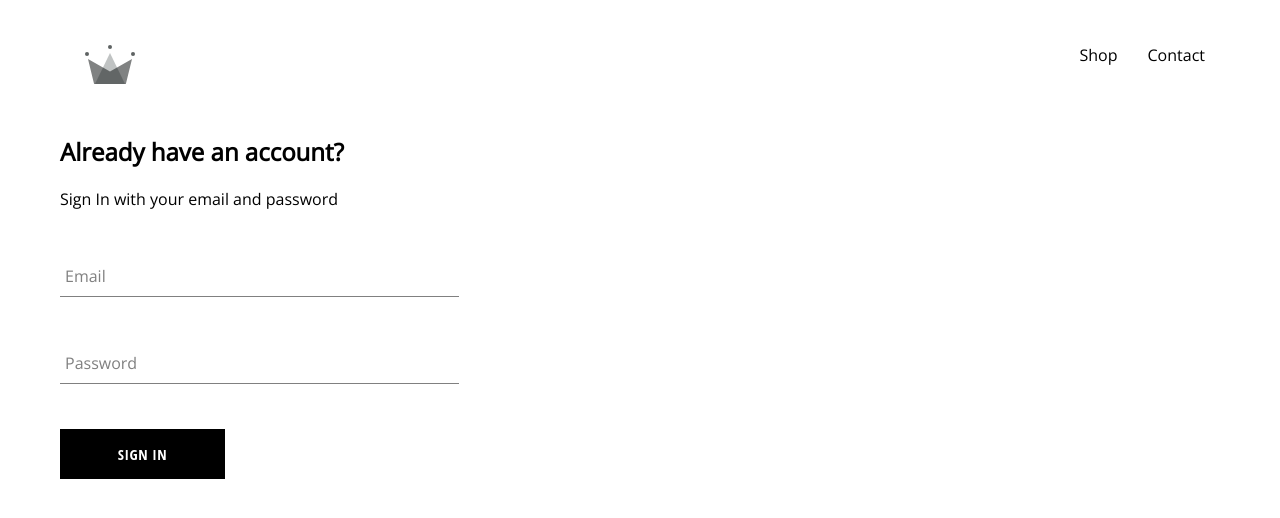
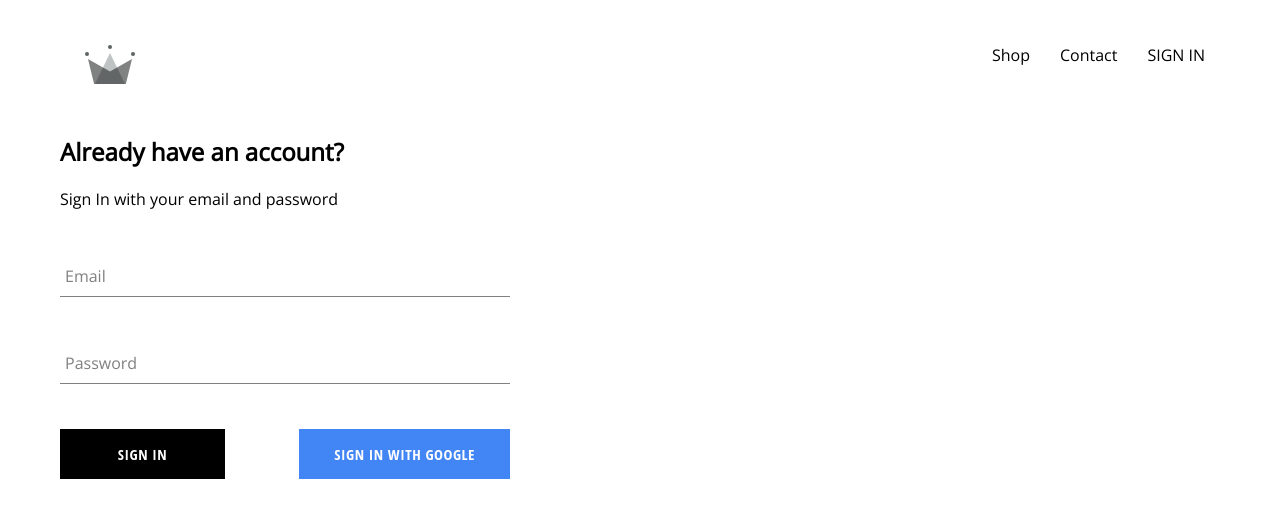
Before and after one commit to kidus-feleke/fua, a React (Create React App) app: page /signin in a window 1280 px wide. Shown: the top 518 px of the page. Built offline with nearby package versions, Linux system fonts and the light colour scheme; no server answers; a web font is replaced by a local one.

Commit message:
Integrated Firebase, created sign in page with sign in component and sign in with google.

```diff
--- a/package.json
+++ b/package.json
@@ -6,6 +6,7 @@
     "@testing-library/jest-dom": "^5.16.5",
     "@testing-library/react": "^13.4.0",
     "@testing-library/user-event": "^13.5.0",
+    "firebase": "^9.14.0",
     "react": "^18.2.0",
     "react-dom": "^18.2.0",
     "react-router-dom": "^6.4.3",
--- a/src/App.css
+++ b/src/App.css
@@ -1,6 +1,9 @@
 body{
     font-family: 'Open Sans';
     padding: 20px 60px;
+}
+*{
+    box-sizing: border-box;
 }
 a{
     text-decoration: none;
--- a/src/App.js
+++ b/src/App.js
@@ -5,11 +5,34 @@
 import ShopPage from './pages/Shop/Shop.component';
  import Header from './components/Header/Header.component';
  import SignInAndSignUp from './pages/Sign-in-and-sign-Up/Sign-in-and-sign-up.component';
+ import {auth} from './Firebase/firebase.utils'
 
-function App() {
-  return (
+class App extends React.Component {
+  constructor(){
+    super();
+
+    this.state={
+      currentUser: null,
+    }
+  }
+
+  unsubscribeFromAuth=null;
+
+  componentDidMount(){
+    this.unsubscribeFromAuth=auth.onAuthStateChanged(user=>{
+      this.setState({currentUser:user})
+      console.log(user);
+    })
+  }
+
+componentWillUnmount(){
+  this.unsubscribeFromAuth();
+}
+
+  render(){
+     return (
     <div className='App'>
-        <Header />
+        <Header  currentUser={this.state.currentUser}/>
         <Routes>
            <Route  path='/' element={<HomePage />} />
            <Route path='/shop' element={<ShopPage />} />
@@ -18,6 +41,8 @@
         </Routes>
     </div>
   );
+  }
+
 }
 
 export default App;
--- /dev/null
+++ b/src/Firebase/firebase.utils.js
@@ -0,0 +1,22 @@
+import firebase, { initializeApp } from 'firebase/compat/app';
+import 'firebase/compat/firestore';
+import 'firebase/compat/auth';
+
+const config= {
+    apiKey: "AIzaSyChM8bu3AtcnZ2-bhtlJn29fNVeUGWNx-A",
+    authDomain: "fua-db.firebaseapp.com",
+    projectId: "fua-db",
+    storageBucket: "fua-db.appspot.com",
+    messagingSenderId: "857185226181",
+    appId: "1:857185226181:web:5a7aa02e9834beb5e1cfac",
+    measurementId: "G-7C5SLLF3XR"
+  };
+   firebase.initializeApp(config);
+ export const auth= firebase.auth();
+ export const firestore=firebase.firestore();
+
+ const provider= new firebase.auth.GoogleAuthProvider();
+ provider.setCustomParameters({prompt:'select_account'});
+
+ export const signInWithGoogle=()=> auth.signInWithPopup(provider);
+ export default  firebase;
--- a/src/components/Custom-Button/Custom-button.component.jsx
+++ b/src/components/Custom-Button/Custom-button.component.jsx
@@ -2,8 +2,8 @@
 
 import './Custom-button.styles.scss';
 
-const CustomButton=({children, ...otherProps})=>(
-<button className="custom-button" {...otherProps}>
+const CustomButton=({children, isGoogleSignIn, ...otherProps})=>(
+<button className={`${isGoogleSignIn ? 'googleSignIn' : ''} custom-button`} {...otherProps}>
     {children}
 </button>
 )
--- a/src/components/Custom-Button/Custom-button.styles.scss
+++ b/src/components/Custom-Button/Custom-button.styles.scss
@@ -14,9 +14,21 @@
     border: none;
     cursor: pointer;
 
+
     &:hover {
       background-color: white;
       color: black;
       border: 1px solid black;
     }
+
+    &.googleSignIn{
+      background-color: #4285f4;
+      color: white;
+      border: none;
+
+     &:hover{
+      background-color: #357ae8;
+      border: 1px solid black;
+     }
+    }
   }
--- a/src/components/Header/Header.component.jsx
+++ b/src/components/Header/Header.component.jsx
@@ -2,8 +2,9 @@
 import { Link } from "react-router-dom";
 import './Header.styles.scss';
 import {ReactComponent as Logo} from '../../Assets/crown.svg'
+import { auth } from "../../Firebase/firebase.utils";
 
-const Header=()=>(
+const Header=({currentUser})=>(
     <div className="header">
     <Link className="logo-container" to='/'>
         <Logo className="logo"/>
@@ -15,6 +16,12 @@
         <Link className="option" to='/contact'>
             Contact
         </Link>
+        {
+            currentUser ?
+            <div className="option" onClick={()=> auth.signOut()}>SIGN OUT</div>
+            :
+            <Link className="option" to='/signIn'>SIGN IN</Link>
+        }
     </div>
     </div>
 )
--- a/src/components/Header/Header.styles.scss
+++ b/src/components/Header/Header.styles.scss
@@ -20,6 +20,7 @@
     }
     .option{
          padding: 10px 15px;
+         cursor: pointer;
 
     }
 }
--- a/src/components/Sign-In/Sign-In.component.jsx
+++ b/src/components/Sign-In/Sign-In.component.jsx
@@ -3,6 +3,7 @@
 import './Sign-In.styles.scss';
 import FormInput from "../Form-Input/Form-Input.component";
 import CustomButton from "../Custom-Button/Custom-button.component";
+import {signInWithGoogle} from '../../Firebase/firebase.utils'
 
 
 class SignIn extends React.Component {
@@ -50,8 +51,13 @@
                 required/>
 
 
+            <div className="button">
+                <CustomButton type="submit">Sign In</CustomButton>
+                <CustomButton  onClick={signInWithGoogle} isGoogleSignIn>Sign In With Google</CustomButton>
+            </div>
 
-            <CustomButton type="submit">Sign In</CustomButton>
+
+
         </form>
         </div>
     )
--- a/src/components/Sign-In/Sign-In.styles.scss
+++ b/src/components/Sign-In/Sign-In.styles.scss
@@ -1,5 +1,11 @@
 .sign-in{
-    width: 30vw;
+    width: 450px;
     display: flex;
     flex-direction: column;
+
+
+    .button{
+        display: flex;
+        justify-content: space-between;
+    }
 }
```
Also changed, not shown: 1 other file (tests, documents, lock files or other folders).
